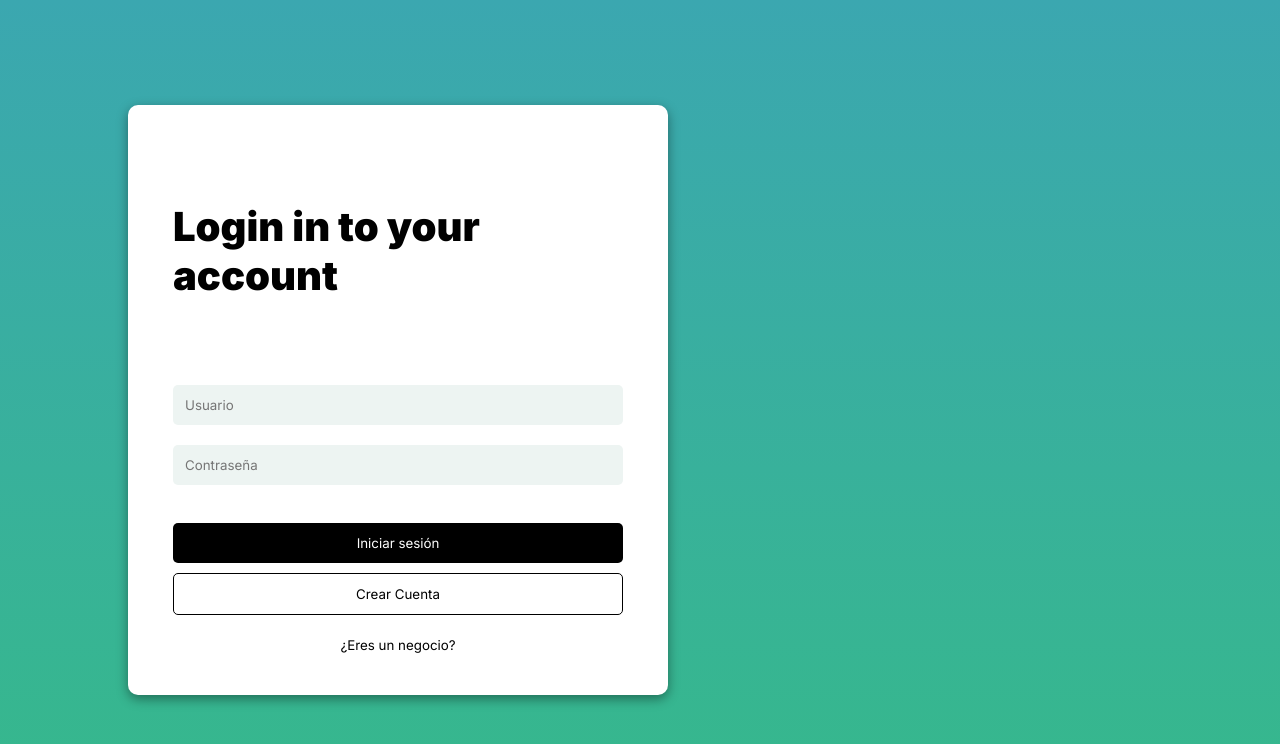
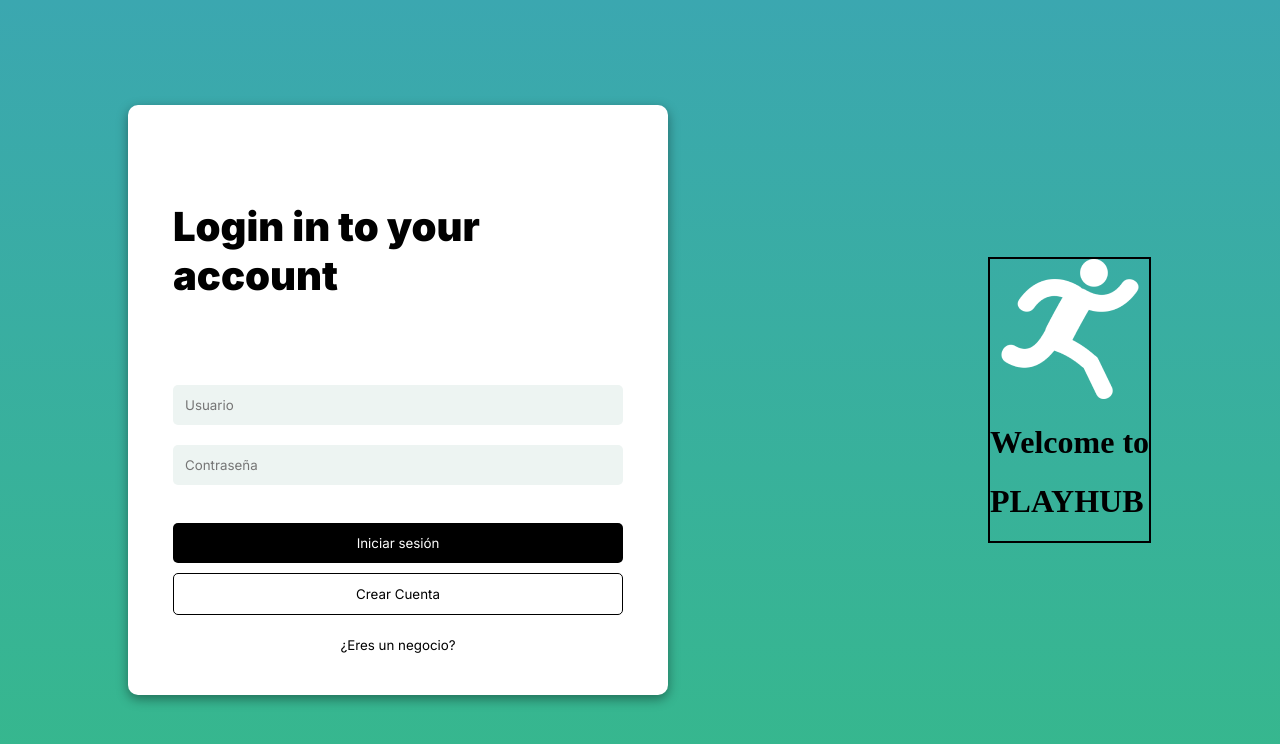
Before and after one commit to Tonii18/Playhub, a website: page public/index.html in a window 1280 px wide. Drawn offline with Linux system fonts and the light colour scheme.

Commit message:
Cambiar largo de 'loginContainer'  y poner Logo

```diff
--- a/public/index.html
+++ b/public/index.html
@@ -29,5 +29,16 @@
         </div>
     </div>
 
+    <div class="welcomeContainer">
+        <div class="logoContainer">
+            <img src="/images/logo.png" alt="Logo" id="logo">
+        </div>
+        <div class="messagesContainer">
+            <h1>Welcome to</h1>
+            <h1>PLAYHUB</h1>
+        </div>
+    </div>
+
+
 </body>
 </html>
--- a/public/styles.css
+++ b/public/styles.css
@@ -105,3 +105,14 @@ button {
         width: 90%; /* Ajusta el ancho a 90% en pantallas pequeñas */
     }
 }
+
+/*CSS para las imagenes y la imagen de Logo*/
+
+.welcomeContainer{
+    display: flex;
+    flex-direction: column;
+    justify-content: space-between;
+    align-items:center;
+    border: solid black 2px;
+    margin-left: 25%;
+}
```
Also changed, not shown: app.js (+7 -3 lines), images/logo.png (added).
